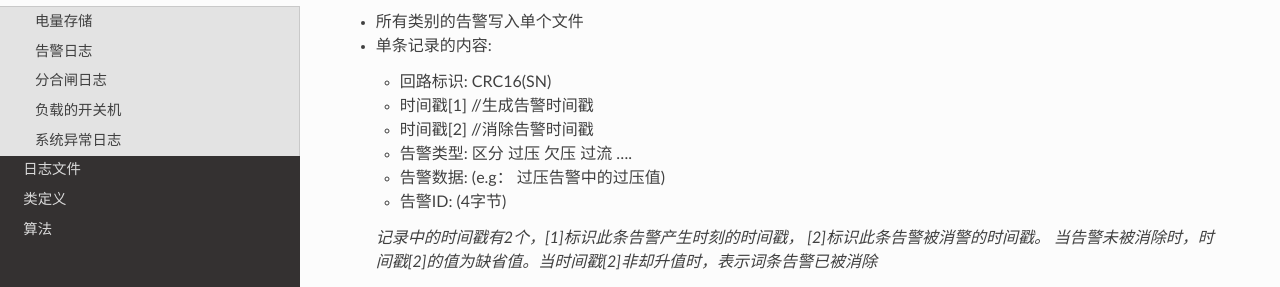
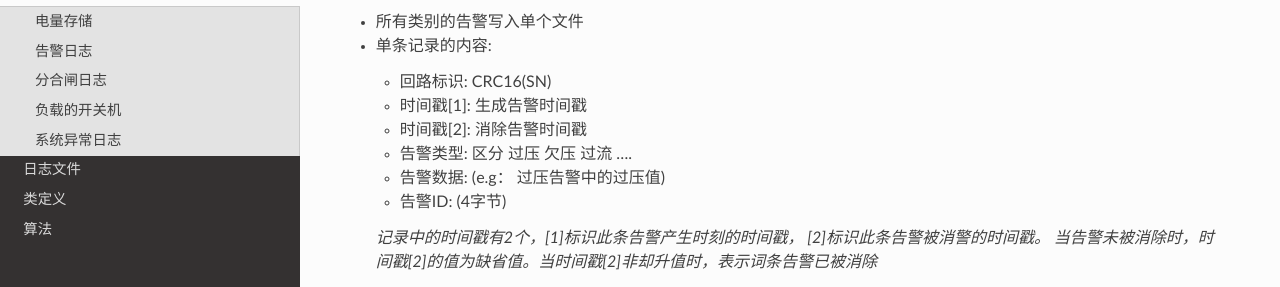
Before and after one commit to Muatrack/esp32-components-cylog, a Sphinx documentation site: the page built from docs/source/chapter/requirements.md, in a window 1280 px wide and 900 px high, scrolled down 522 px. Shown: the part 162-449 px from the top of the window. Built offline with Sphinx 7.4.7 and the Read the Docs theme 3.1.0, drawn with Linux system fonts in a browser that asks for light colours.

Commit message:
更新 文档

```diff
--- a/docs/source/chapter/requirements.md
+++ b/docs/source/chapter/requirements.md
@@ -27,8 +27,8 @@
 * 单条记录的内容:
 
     * 回路标识: CRC16(SN)
-    * 时间戳[1] //生成告警时间戳
-    * 时间戳[2] //消除告警时间戳
+    * 时间戳[1]: 生成告警时间戳
+    * 时间戳[2]: 消除告警时间戳
     * 告警类型: 区分 过压 欠压 过流 ....
     * 告警数据: (e.g： 过压告警中的过压值)
     * 告警ID: (4字节)
```
